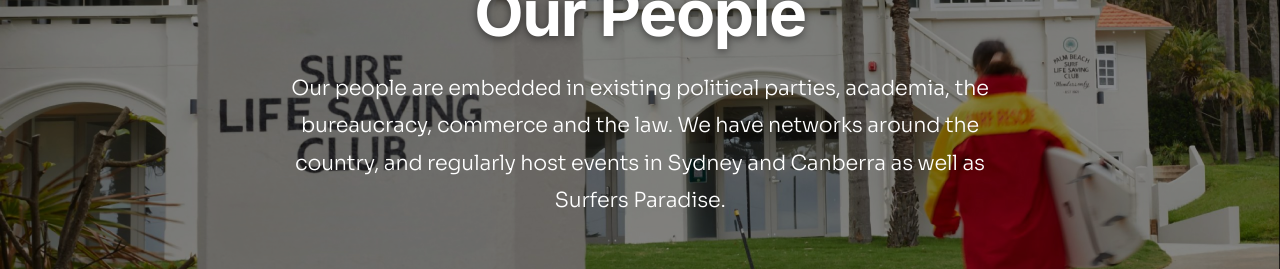
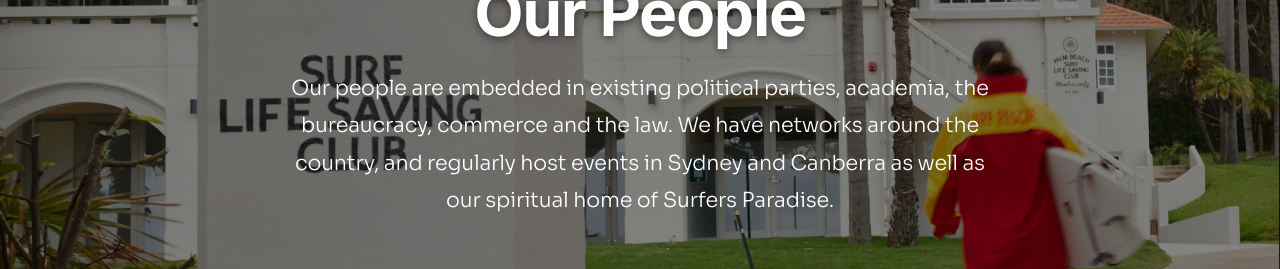
Before and after one commit to hrmainland/spinstitute, a React (Vite) app: page /spinstitute/our-people in a window 1280 px wide. Shown: the part 289-558 px from the top of the page. Built offline with nearby package versions, Linux system fonts and the light colour scheme.

Commit message:
Update OurPeople.jsx

```diff
--- a/src/pages/OurPeople.jsx
+++ b/src/pages/OurPeople.jsx
@@ -17,11 +17,12 @@ export default function OurPeople() {
 
   return (
     <Box>
-      {/* Full Banner */}
+      {/* Full-width Banner */}
       <Box
         sx={{
           position: 'relative',
-          width: '100%',
+          width: '100vw',
+          minWidth: '100%',
           height: { xs: '50vh', md: '80vh' },
           overflow: 'hidden',
           backgroundImage: `url(${BannerImage})`,
@@ -30,10 +31,10 @@ export default function OurPeople() {
           backgroundRepeat: 'no-repeat',
         }}
       >
-        {/* Dark overlay for readability */}
+        {/* Dark overlay */}
         <Box sx={{ position: 'absolute', inset: 0, backgroundColor: 'rgba(0,0,0,0.45)' }} />
 
-        {/* Banner content */}
+        {/* Centered text */}
         <Box
           sx={{
             position: 'relative',
@@ -70,7 +71,7 @@ export default function OurPeople() {
             }}
           >
             Our people are embedded in existing political parties, academia, the bureaucracy,
-            commerce and the law. We have networks around the country, and regularly host events in Sydney and Canberra as well as Surfers Paradise.
+            commerce and the law. We have networks around the country, and regularly host events in Sydney and Canberra as well as our spiritual home of Surfers Paradise.
           </Typography>
         </Box>
       </Box>
@@ -93,6 +94,7 @@ export default function OurPeople() {
                   flexDirection: 'column',
                 }}
               >
+                {/* Image */}
                 <Box
                   sx={{
                     position: 'relative',
@@ -119,6 +121,7 @@ export default function OurPeople() {
                   />
                 </Box>
 
+                {/* Name */}
                 <Box
                   sx={{
                     p: { xs: 3, md: 4 },
```
